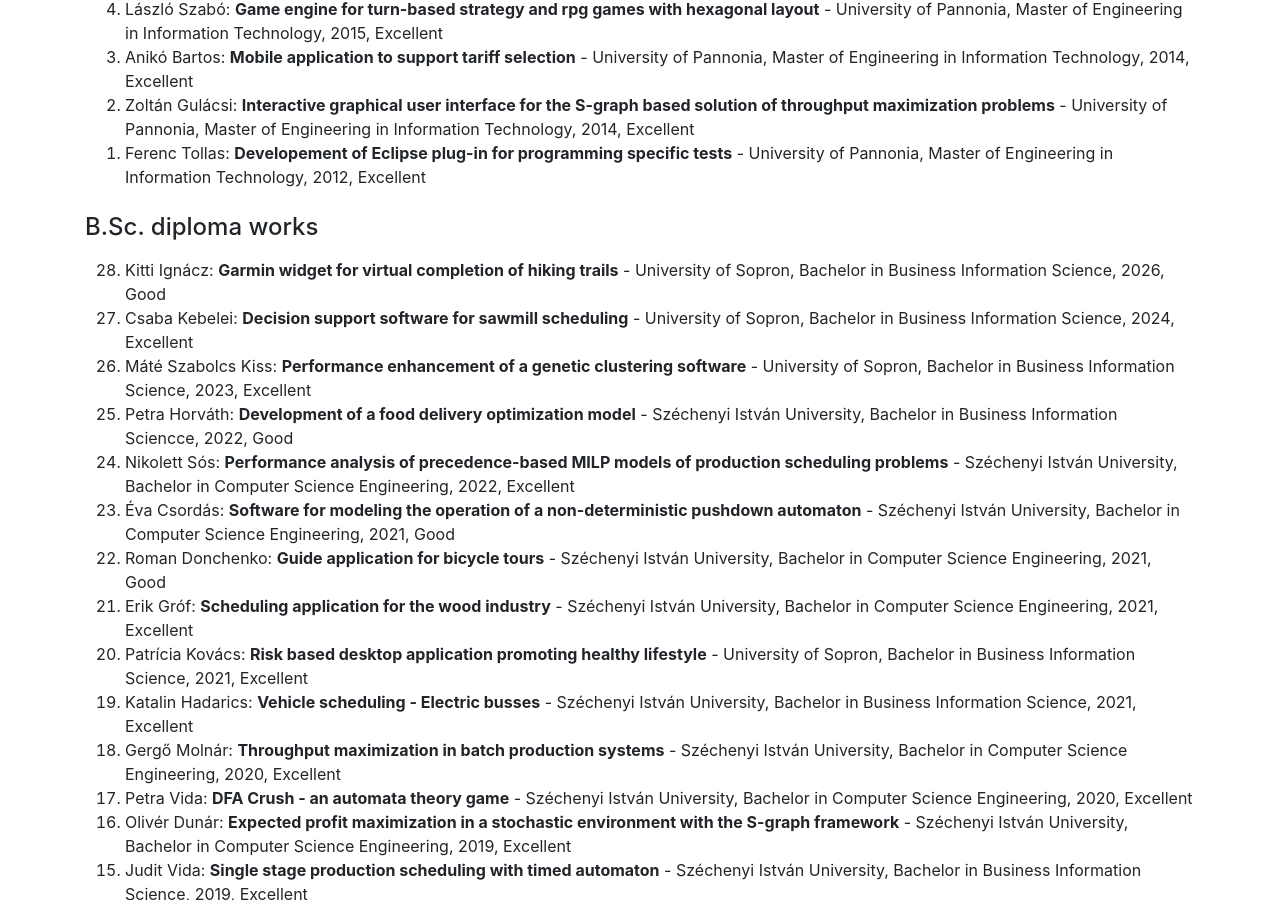
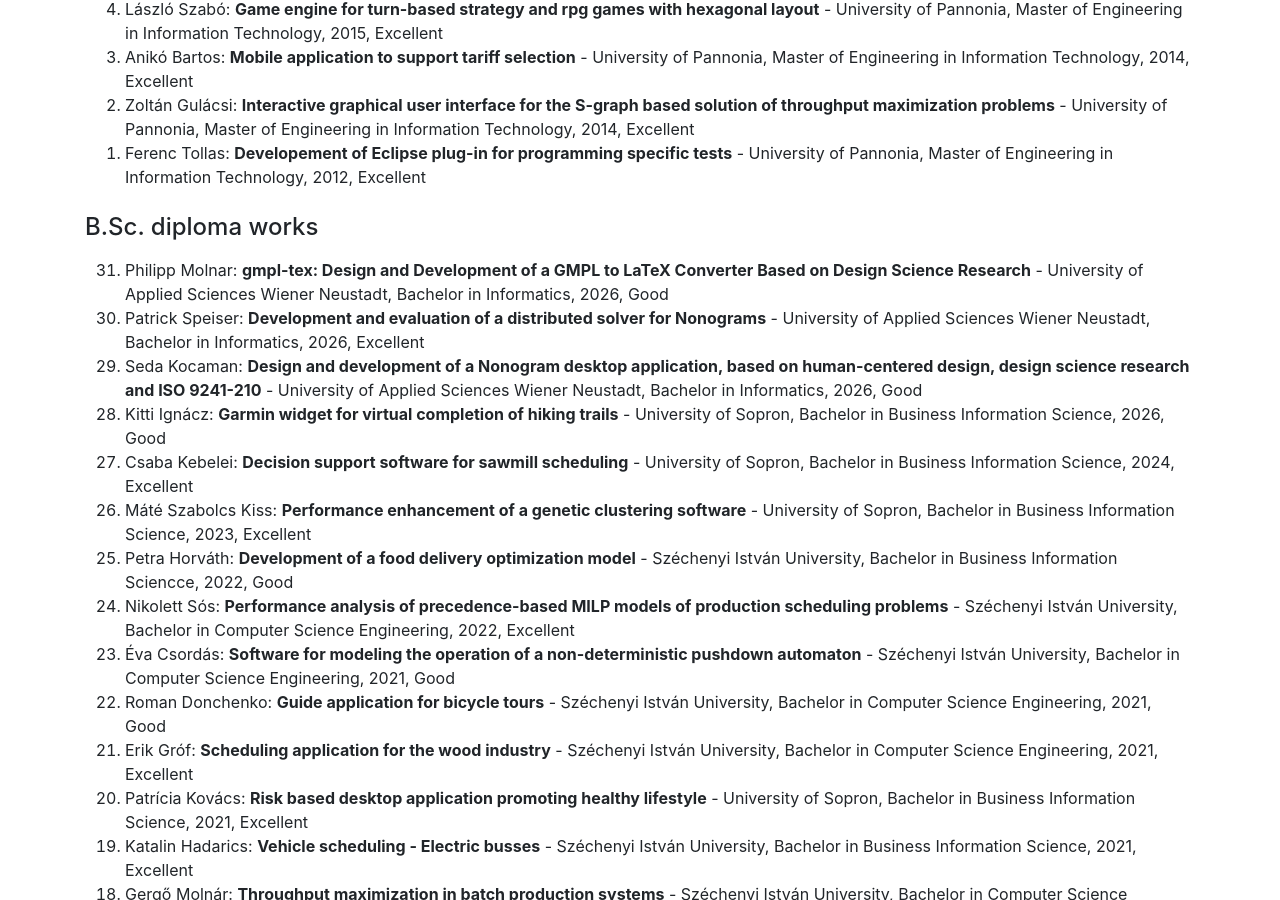
Before and after one commit to hegyhati/hegyhati.github.io, a Jekyll site: the page built from teaching_supervision.html, in a window 1280 px wide and 900 px high, scrolled down 2917 px. Built offline with Jekyll 4.4.1, drawn with Linux system fonts in a browser that asks for light colours.

Commit message:
Add 2026 Diplomas

```diff
--- a/_data/supervision.yaml
+++ b/_data/supervision.yaml
@@ -106,6 +106,30 @@
 
 
   BSc:
+
+  - student: Philipp Molnar
+    original_title: "gmpl-tex: Design and Development of a GMPL to LaTeX Converter Based on Design Science Research"
+    title: "gmpl-tex: Design and Development of a GMPL to LaTeX Converter Based on Design Science Research"
+    course: Bachelor in Informatics
+    university: University of Applied Sciences Wiener Neustadt
+    date: 2026.08.25.
+    grade: Good
+
+  - student: Seda Kocaman
+    original_title: Design und Entwicklung einer Desktop-Anwendung für Nonogramme, basierend auf Human-Centered Design, Design Science Research und ISO 9241-210
+    title: Design and development of a Nonogram desktop application, based on human-centered design, design science research and ISO 9241-210
+    course: Bachelor in Informatics
+    university: University of Applied Sciences Wiener Neustadt
+    date: 2026.07.07.
+    grade: Good
+
+  - student: Patrick Speiser
+    original_title: Entwicklung und Evaluation eines verteilten Lösungssystems für Nonogramme
+    title: Development and evaluation of a distributed solver for Nonograms
+    course: Bachelor in Informatics
+    university: University of Applied Sciences Wiener Neustadt
+    date: 2026.07.07.
+    grade: Excellent
 
   - student: Kitti Ignácz
     original_title: Túraútvonal-bejáró widget fejlesztése Garmin okosórára
```
